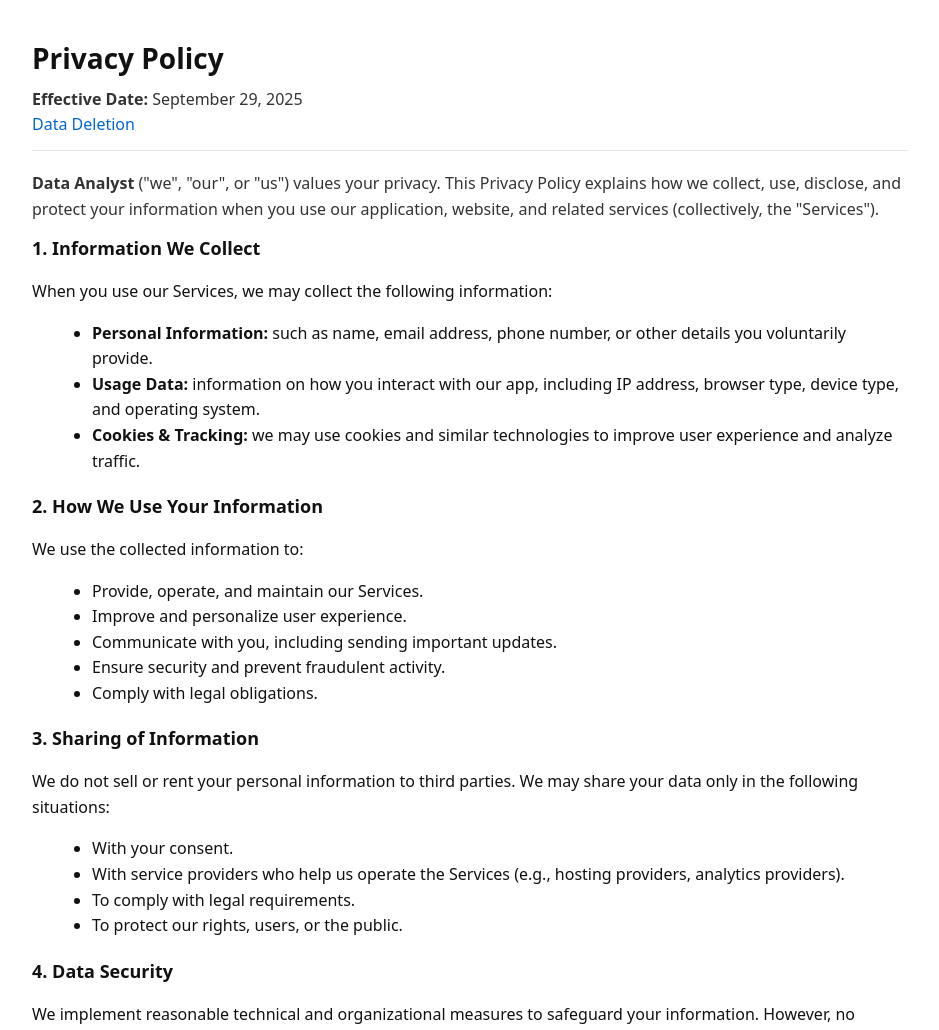
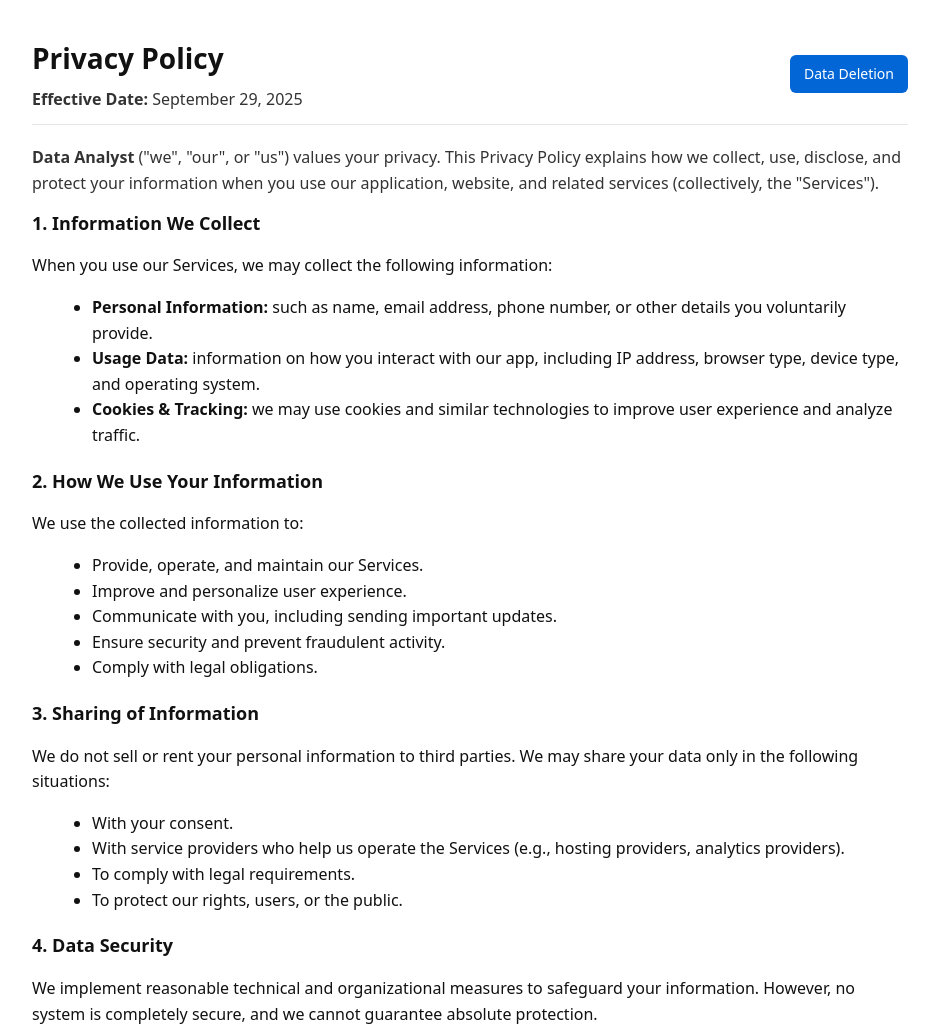
Before and after one commit to kiruizz/privacy-policy, a plain HTML site: page index.html in a window 1280 px wide. Shown: the top 1030 px of the page, without its empty margins (170-1109 px from the left). Drawn offline with Linux system fonts and the light colour scheme.

Commit message:
Update  index.html with del button

```diff
--- a/index.html
+++ b/index.html
@@ -6,8 +6,8 @@
   <title>Privacy Policy — Data Analyst</title>
   <style>
     body { font-family: system-ui, -apple-system, "Segoe UI", Roboto, "Helvetica Neue", Arial; line-height:1.6; padding:24px; max-width:900px; margin:0 auto; color:#111; }
-    header { border-bottom:1px solid #e6e6e6; padding-bottom:12px; margin-bottom:20px; }
-    h1 { font-size:28px; margin:0 0 6px 0; }
+    header { display:flex; justify-content:space-between; align-items:center; border-bottom:1px solid #e6e6e6; padding-bottom:12px; margin-bottom:20px; }
+    h1 { font-size:28px; margin:0; }
     p.lead { color:#333; margin:6px 0 0 0; }
     section { margin-bottom:18px; }
     h2 { font-size:18px; margin:12px 0; }
@@ -15,7 +15,8 @@
     footer { border-top:1px solid #e6e6e6; padding-top:12px; margin-top:20px; color:#555; font-size:14px; }
     a { color: #0366d6; text-decoration:none; }
     .container { padding:12px; }
-    code { background:#f6f8fa; padding:2px 6px; border-radius:4px; }
+    .btn { display:inline-block; padding:8px 14px; background:#0366d6; color:white; border-radius:6px; font-size:14px; text-decoration:none; transition:background 0.2s; }
+    .btn:hover { background:#024ea4; }
   </style>
 </head>
 <body>
@@ -96,7 +97,7 @@
       <p>If you have any questions or concerns about this Privacy Policy, please contact us:</p>
       <p><strong>Data Analyst</strong><br />
          Email: <a href="mailto:arnoldki@pichsafe.com">arnoldki@pichsafe.com</a><br />
-    </section>
+   </section>
 
     <footer>
       <p>© Data Analyst — Privacy Policy. Last updated: September 29, 2025.</p>
```
